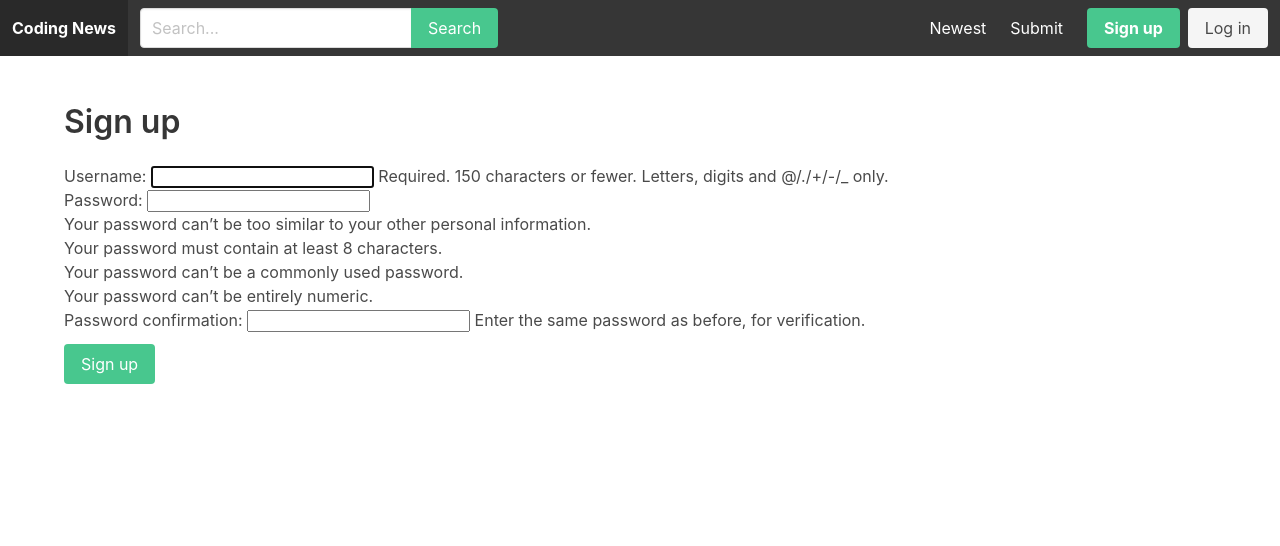
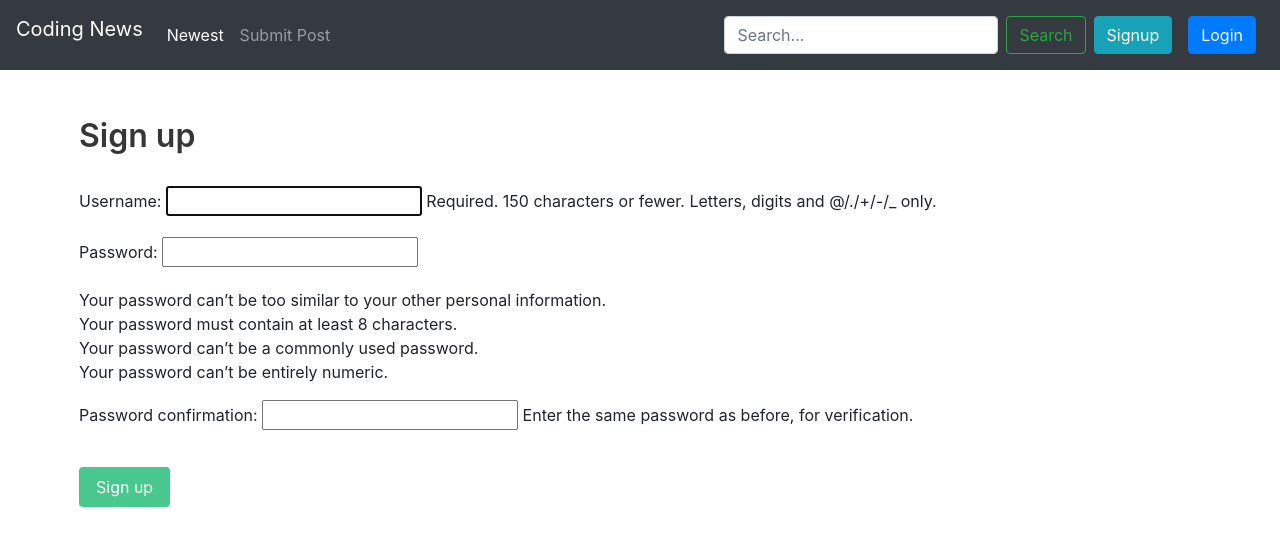
Before and after one commit to bharathjinka09/codingnews, a Django app: page /signup/ in a window 1280 px wide. Shown: the top 546 px of the page. Run offline with Django 3.2, Linux system fonts and the light colour scheme; parts of the project's set-up code (start-up, migrations or seed data) failed here and were passed over; some libraries are stand-ins or nearby versions.

Commit message:
added bootstrap

```diff
--- a/apps/core/templates/core/base.html
+++ b/apps/core/templates/core/base.html
@@ -11,46 +11,45 @@
 
         <!-- Styles -->
         <link rel="stylesheet" href="http://cdn.jsdelivr.net/npm/bulma@0.9.0/css/bulma.min.css">
+
+        <link rel="stylesheet" href="https://maxcdn.bootstrapcdn.com/bootstrap/4.0.0/css/bootstrap.min.css" integrity="sha384-Gn5384xqQ1aoWXA+058RXPxPg6fy4IWvTNh0E263XmFcJlSAwiGgFAW/dAiS6JXm" crossorigin="anonymous">
+
+
     </head>
 
     <body>
         <!-- Nav -->
-        <nav class="navbar is-dark">
-            <div class="navbar-brand">
-                <a href="/" class="navbar-item"><strong>Coding News</strong></a>
-            </div>
+            <nav class="navbar navbar-expand-lg navbar-dark bg-dark">
+              <a class="navbar-brand" href="/">Coding News</a>
+              <button class="navbar-toggler" type="button" data-toggle="collapse" data-target="#navbarSupportedContent" aria-controls="navbarSupportedContent" aria-expanded="false" aria-label="Toggle navigation">
+                <span class="navbar-toggler-icon"></span>
+              </button>
 
-            <div class="navbar-menu">
-                <div class="navbar-start">
-                    <div class="navbar-item">
-                        <form method="get" action="{% url 'search' %}">
-                            <div class="field has-addons">
-                                <div class="control">
-                                    <input type="text" class="input" placeholder="Search..." name="query">
-                                </div>
-
-                                <div class="control">
-                                    <button class="button is-success">Search</button>
-                                </div>
-                            </div>
+              <div class="collapse navbar-collapse" id="navbarSupportedContent">
+                <ul class="navbar-nav mr-auto">
+                  <li class="nav-item active">
+                    <a class="nav-link" href="{% url 'newest' %}">Newest <span class="sr-only">(current)</span></a>
+                  </li>
+                  <li class="nav-item">
+                    <a class="nav-link" href="{% url 'submit' %}">Submit Post</a>
+                  </li>
+                </ul>
+                <form method="get" action="{% url 'search' %}" class="form-inline my-2 my-lg-0">
+                  <input class="form-control mr-sm-2" type="text" placeholder="Search..." aria-label="Search" name="query">
+                  <button class="btn btn-outline-success my-2 my-sm-0" type="submit">Search</button>
                 </form>
-                    </div>
-                </div>
-                <div class="navbar-end">
-                    <a href="{% url 'newest' %}" class="navbar-item">Newest</a>
-                    <a href="{% url 'submit' %}" class="navbar-item">Submit</a>
-
-                    <div class="navbar-item">
-                        <div class="buttons">
                 {% if user.is_authenticated %}
-                                <a href="{% url 'logout' %}" class="button is-danger">Log out</a>
+                    <a class="btn btn-danger m-2" href="{% url 'logout' %}">
+                        Logout
+                    </a>
                 {% else %}
-                                <a href="{% url 'signup' %}" class="button is-success"><strong>Sign up</strong></a>
-                                <a href="{% url 'login' %}" class="button is-light">Log in</a>
+                    <a class="btn btn-info m-2" href="{% url 'signup' %}">
+                        Signup
+                    </a>
+                    <a class="btn btn-primary m-2" href="{% url 'login' %}">
+                        Login
+                    </a>
                 {% endif %}
-                        </div>
-                    </div>
-                </div>
               </div>
             </nav>
         <!-- End Nav -->
@@ -61,5 +60,8 @@
             {% endblock %}
         </section>
         <!-- End Content -->
+        <script src="https://code.jquery.com/jquery-3.2.1.slim.min.js" integrity="sha384-KJ3o2DKtIkvYIK3UENzmM7KCkRr/rE9/Qpg6aAZGJwFDMVNA/GpGFF93hXpG5KkN" crossorigin="anonymous"></script>
+        <script src="https://cdnjs.cloudflare.com/ajax/libs/popper.js/1.12.9/umd/popper.min.js" integrity="sha384-ApNbgh9B+Y1QKtv3Rn7W3mgPxhU9K/ScQsAP7hUibX39j7fakFPskvXusvfa0b4Q" crossorigin="anonymous"></script>
+        <script src="https://maxcdn.bootstrapcdn.com/bootstrap/4.0.0/js/bootstrap.min.js" integrity="sha384-JZR6Spejh4U02d8jOt6vLEHfe/JQGiRRSQQxSfFWpi1MquVdAyjUar5+76PVCmYl" crossorigin="anonymous"></script>
     </body>
 </html>
--- a/apps/story/templates/story/detail.html
+++ b/apps/story/templates/story/detail.html
@@ -12,7 +12,7 @@
 
                 <hr>
 
-                {% if not story.created_by == request.user %}<a href="{% url 'vote' story.id %}?next_page=story" class="button is-success">Vote</a>{% endif %}
+                {% if not story.created_by == request.user %}<a class="btn btn-info" href="{% url 'vote' story.id %}?next_page=story" class="button is-success">Vote</a>{% endif %}
             </div>
         </div>
 
@@ -49,10 +49,11 @@
 
                         <div class="field">
                             <div class="field">
-                                <button class="button is-success">Submit</button>
+                                <button class="btn btn-primary">Comment</button>
                             </div>
                         </div>
                     </form>
+                        <br>
                 {% else %}
                     <p>Please log in to comment!</p>
                 {% endif %}
--- a/codingnews/settings.py
+++ b/codingnews/settings.py
@@ -25,7 +25,7 @@ SECRET_KEY = 'o5t6s&hza0*)r*k#w!tbq9fa4=l*cb%upg3z@%qkpbyvuh+8!='
 # SECURITY WARNING: don't run with debug turned on in production!
 DEBUG = True
 
-ALLOWED_HOSTS = []
+ALLOWED_HOSTS = ['*']
 
 LOGIN_URL = 'login'
 LOGIN_REDIRECT_URL = 'frontpage'
```
Also changed, not shown: db.sqlite3. Lines whose indentation alone changed are shown as unchanged.
